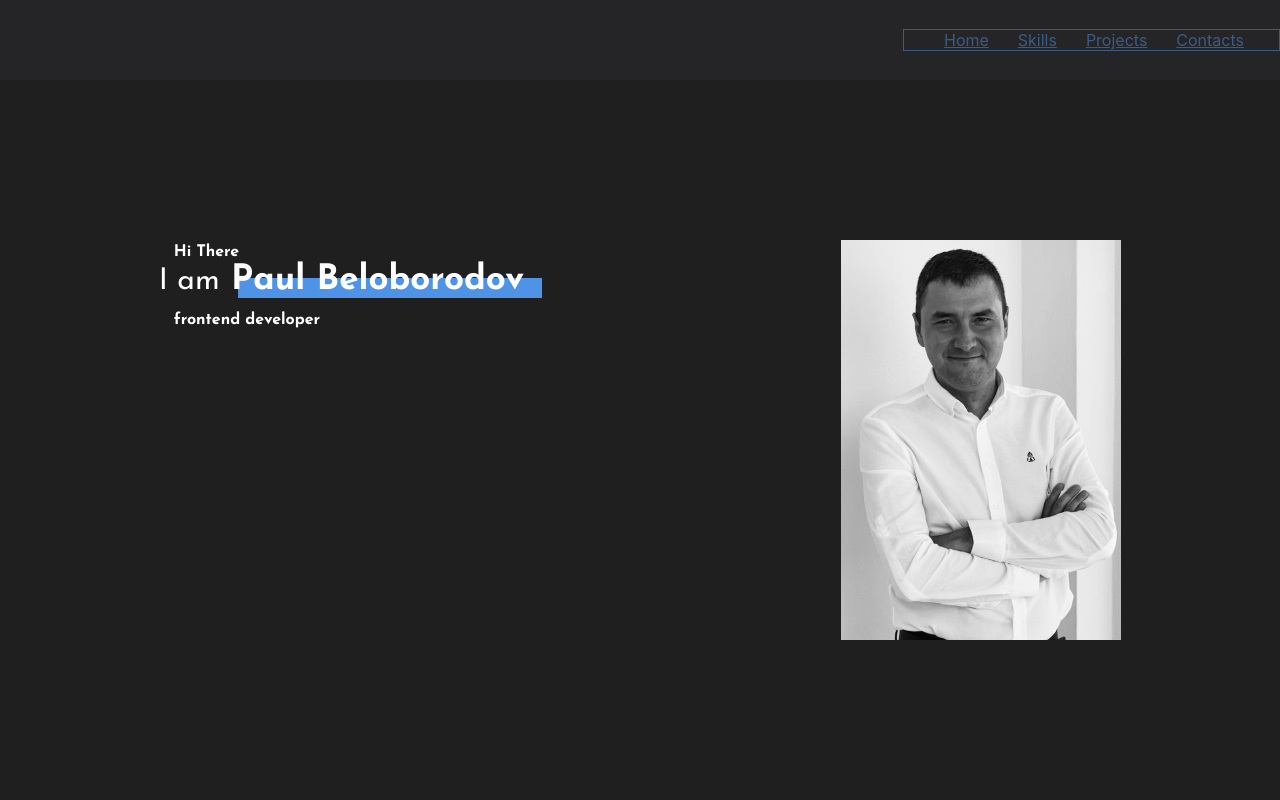
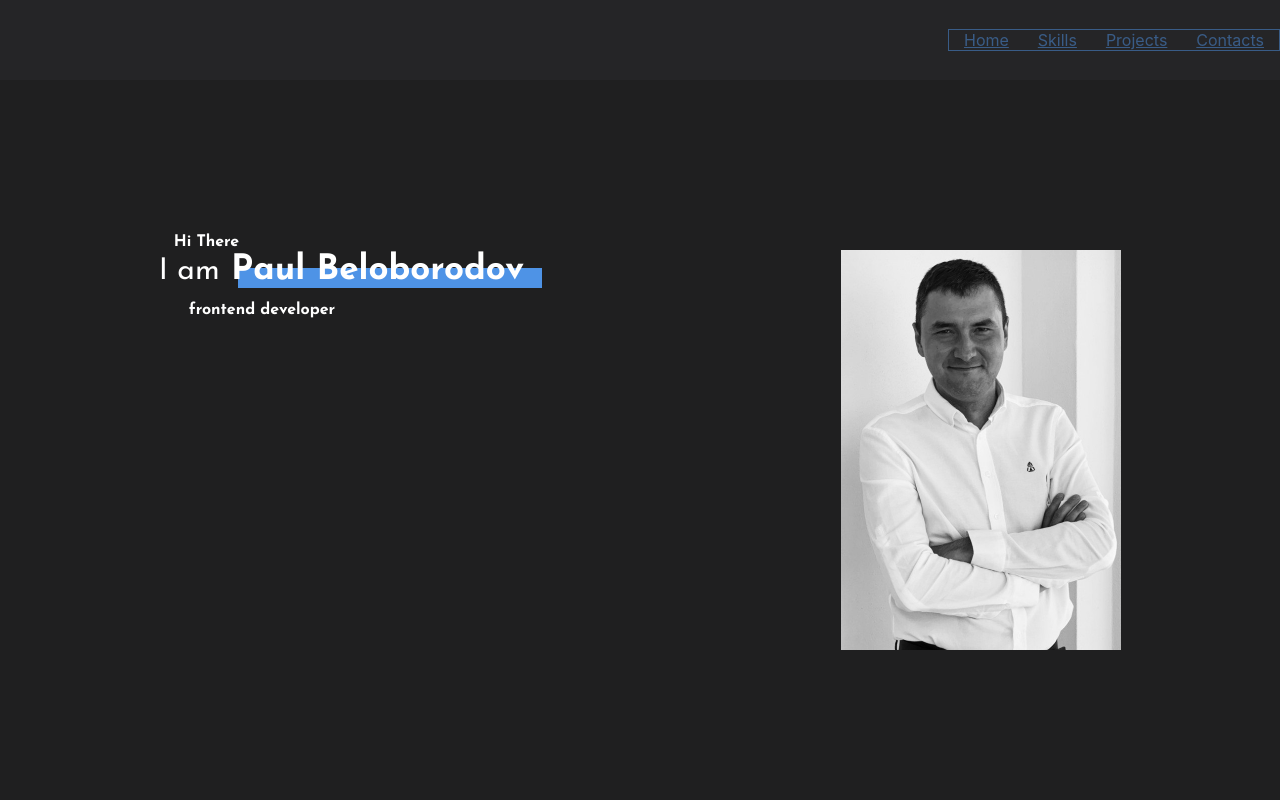
Before and after one commit to Paul-Bel/Portfolio, a React (Create React App) app: page / in a window 1280 px wide. Shown: the top 800 px of the page. Built offline with nearby package versions, Linux system fonts and the light colour scheme.

Commit message:
change lang_

```diff
--- a/src/Contacts/Contacts.module.scss
+++ b/src/Contacts/Contacts.module.scss
@@ -5,11 +5,11 @@
   background-color: $bgFirstColor;
   padding: 10% 0;
   border: 1px solid;
-  max-height: 70vh;
+  max-height: 75vh;
 
   .blockContact {
     animation-duration: 1.25s;
-    min-height: 70vh;
+    min-height: 68vh;
     width: 80%;
     //border: 1px solid $textColor;
     margin: 0 auto;
--- a/src/Main/Main.module.scss
+++ b/src/Main/Main.module.scss
@@ -4,11 +4,16 @@
     min-height: 100vh;
     background-color: $bgFirstColor;
     color: $textColor;
+
     .about {
         min-width: 280px;
         background-color: $bgFirstColor;
         .text_about{
             margin: 15px;
+            @include text($fontFamilyJosefin, 700, 16px, 1px);
+        }
+        .text_aboutSecond{
+            margin: 15px 15px 25px 30px;
             @include text($fontFamilyJosefin, 700, 16px, 1px);
         }
         .text_h1{
@@ -35,6 +40,7 @@
         }
     }
     .photo {
+        margin-top: 20px;
         width: 280px;
         height: 400px;
         min-height: 55%;
--- a/src/Main/Main.tsx
+++ b/src/Main/Main.tsx
@@ -15,7 +15,7 @@ const fotoPortfolio = {backgroundImage: `url(${foroPortfolio})`}
                         <span className={s.name}> Paul Beloborodov </span>
                     </h1>
                     <p/>
-                    <span className={s.text_about}>frontend developer</span>
+                    <span className={s.text_aboutSecond}>      frontend developer</span>
                 </div>
                 <div className={s.photo} style={fotoPortfolio}> </div>
             </div>
--- a/src/NavBar/NavBar.module.scss
+++ b/src/NavBar/NavBar.module.scss
@@ -27,7 +27,7 @@
   //  box-shadow: 0 0 0 120vw rgb(31 31 32), 0 0 0 120vh rgb(31 31 32);
   //  opacity: 0.9 /*border-radius: 0;*/;
   .listMenu {
-    padding-right: 35px;
+    padding: 0 15px;
     border: 1px solid $secondTextColor;
     width: 300px;
     display: flex;
```
